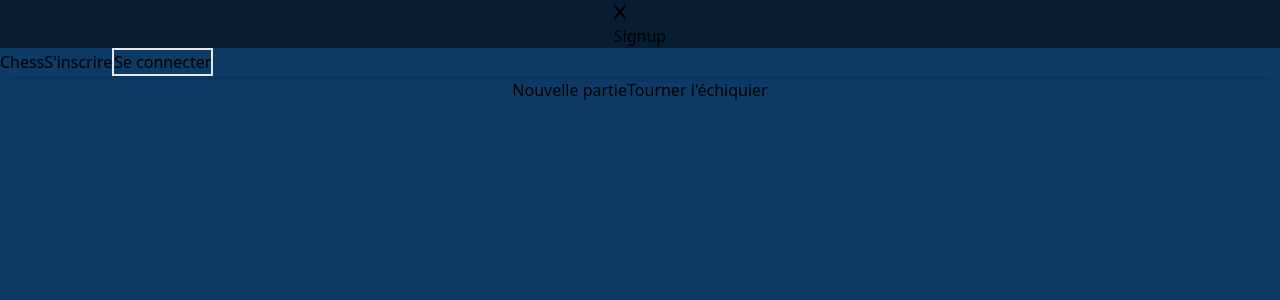
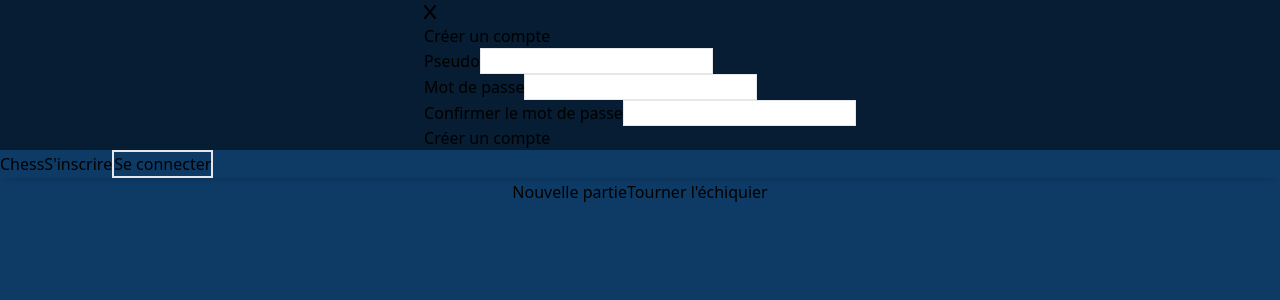
Before and after one commit to GabrielLRdP/chess-frontend, a React (Vite) app: page / in a window 1280 px wide. Both pictures are taken after a click on the button "S'inscrire". Shown: the top 300 px of the page. Built offline with nearby package versions, Linux system fonts and the light colour scheme.

Commit message:
setup login and signup forms

```diff
--- /dev/null
+++ b/src/interface/components/ConnexionModals/LoginForm.tsx
@@ -0,0 +1,82 @@
+import { useState } from 'react';
+
+const LoginForm = () => {
+  const [formData, setFormData] = useState({
+    username: '',
+    password: '',
+  });
+
+  const [error, setError] = useState('');
+
+  const handleChange = (e: React.ChangeEvent<HTMLInputElement>) => {
+    const { name, value } = e.target;
+    setFormData((prev) => ({ ...prev, [name]: value }));
+  };
+
+  const handleSubmit = (e: React.FormEvent) => {
+    e.preventDefault();
+
+    const { username, password } = formData;
+
+    if (!username || !password) {
+      setError('Tous les champs sont obligatoires.');
+      return;
+    }
+
+    setError('');
+    alert('Connecté avec succès !');
+  };
+
+  return (
+    <form onSubmit={handleSubmit}>
+      <h2 className='text-2xl text-primary font-bold mb-4 text-center'>
+        Connectez-vous
+      </h2>
+
+      {error && <p className='text-red-500 mb-4'>{error}</p>}
+
+      <div className='mb-4'>
+        <label
+          htmlFor='username'
+          className='block font-medium mb-2 text-primary'
+        >
+          Pseudo
+        </label>
+        <input
+          type='text'
+          id='username'
+          name='username'
+          autoComplete='username'
+          value={formData.username}
+          onChange={handleChange}
+          className='w-full p-2 border rounded focus:outline-none focus:ring-2 focus:ring-primary text-primary bg-secondary-lighter'
+        />
+      </div>
+
+      <div className='mb-4'>
+        <label
+          htmlFor='password'
+          className='block font-medium mb-2 text-primary'
+        >
+          Mot de passe
+        </label>
+        <input
+          type='password'
+          id='password'
+          name='password'
+          value={formData.password}
+          onChange={handleChange}
+          className='w-full p-2 border rounded focus:outline-none focus:ring-2 focus:ring-primary text-primary bg-secondary-lighter'
+        />
+      </div>
+      <button
+        type='submit'
+        className='w-full bg-primary text-secondary-darker font-extrabold py-2 rounded hover:bg-primary-darker mt-6'
+      >
+        Connexion
+      </button>
+    </form>
+  );
+};
+
+export default LoginForm;
--- a/src/interface/components/SignUpModal/LoginModal.tsx
+++ b/src/interface/components/ConnexionModals/LoginModal.tsx
@@ -1,6 +1,7 @@
 import { ReactElement } from 'react';
 import Modal from '../generics/Modal';
 import useHeaderContext from '../../hooks/useHeaderContext';
+import LoginForm from './LoginForm';
 
 const LoginModal = (): ReactElement => {
   const { isLoginModalOpen, setIsLoginModalOpen } = useHeaderContext();
@@ -13,7 +14,7 @@ const LoginModal = (): ReactElement => {
       backgroundOpacity={50}
       closeButton
     >
-      <div>Login</div>
+      <LoginForm />
     </Modal>
   );
 };
--- /dev/null
+++ b/src/interface/components/ConnexionModals/SignupForm.tsx
@@ -0,0 +1,106 @@
+import { useState } from 'react';
+
+const SignUpForm = () => {
+  const [formData, setFormData] = useState({
+    username: '',
+    password: '',
+    confirmPassword: '',
+  });
+
+  const [error, setError] = useState('');
+
+  const handleChange = (e: React.ChangeEvent<HTMLInputElement>) => {
+    const { name, value } = e.target;
+    setFormData((prev) => ({ ...prev, [name]: value }));
+  };
+
+  const handleSubmit = (e: React.FormEvent) => {
+    e.preventDefault();
+
+    const { username, password, confirmPassword } = formData;
+
+    if (!username || !password || !confirmPassword) {
+      setError('Tous les champs sont obligatoires.');
+      return;
+    }
+
+    if (password !== confirmPassword) {
+      setError('Les mots de passe ne correspondent pas.');
+      return;
+    }
+
+    setError('');
+    alert('Compte créé avec succès !');
+  };
+
+  return (
+    <form onSubmit={handleSubmit}>
+      <h2 className='text-2xl text-primary font-bold mb-4 text-center'>
+        Créer un compte
+      </h2>
+
+      {error && <p className='text-red-500 mb-4'>{error}</p>}
+
+      <div className='mb-4'>
+        <label
+          htmlFor='username'
+          className='block font-medium mb-2 text-primary'
+        >
+          Pseudo
+        </label>
+        <input
+          type='text'
+          id='username'
+          name='username'
+          autoComplete='username'
+          value={formData.username}
+          onChange={handleChange}
+          className='w-full p-2 border rounded focus:outline-none focus:ring-2 focus:ring-primary text-primary bg-secondary-lighter'
+        />
+      </div>
+
+      <div className='mb-4'>
+        <label
+          htmlFor='password'
+          className='block font-medium mb-2 text-primary'
+        >
+          Mot de passe
+        </label>
+        <input
+          type='password'
+          id='password'
+          name='password'
+          value={formData.password}
+          onChange={handleChange}
+          className='w-full p-2 border rounded focus:outline-none focus:ring-2 focus:ring-primary text-primary bg-secondary-lighter'
+        />
+      </div>
+
+      <div className='mb-4'>
+        <label
+          htmlFor='confirmPassword'
+          className='block font-medium mb-2 text-primary'
+        >
+          Confirmer le mot de passe
+        </label>
+        <input
+          type='password'
+          id='confirmPassword'
+          name='confirmPassword'
+          value={formData.confirmPassword}
+          onChange={handleChange}
+          className='w-full p-2 border rounded focus:outline-none focus:ring-2 focus:ring-primary text-primary bg-secondary-lighter'
+        />
+      </div>
+
+      <button
+        type='submit'
+        className='w-full bg-primary text-secondary-darker font-extrabold py-2 rounded hover:bg-primary-darker mt-6'
+      >
+        Créer un compte
+      </button>
+    </form>
+  );
+};
+
+export default SignUpForm;
--- a/src/interface/components/SignUpModal/SignupModal.tsx
+++ b/src/interface/components/ConnexionModals/SignupModal.tsx
@@ -1,6 +1,7 @@
 import { ReactElement } from 'react';
 import Modal from '../generics/Modal';
 import useHeaderContext from '../../hooks/useHeaderContext';
+import SignUpForm from './SignupForm';
 
 const SignUpModal = (): ReactElement => {
   const { isSignupModalOpen, setIsSignupModalOpen } = useHeaderContext();
@@ -13,7 +14,7 @@ const SignUpModal = (): ReactElement => {
       backgroundOpacity={50}
       closeButton
     >
-      <div>Signup</div>
+      <SignUpForm />
     </Modal>
   );
 };
--- a/src/interface/components/header/Header.tsx
+++ b/src/interface/components/header/Header.tsx
@@ -2,8 +2,8 @@ import { ReactElement } from 'react';
 import { HeaderContextProvider } from '../../context/headerContext';
 import HeaderSignUpButton from './HeaderSignupButton';
 import HeaderLoginButton from './HeaderLoginButton';
-import SignUpModal from '../SignUpModal/SignupModal';
-import LoginModal from '../SignUpModal/LoginModal';
+import SignUpModal from '../ConnexionModals/SignupModal';
+import LoginModal from '../ConnexionModals/LoginModal';
 
 const Header = (): ReactElement => {
   return (
```
